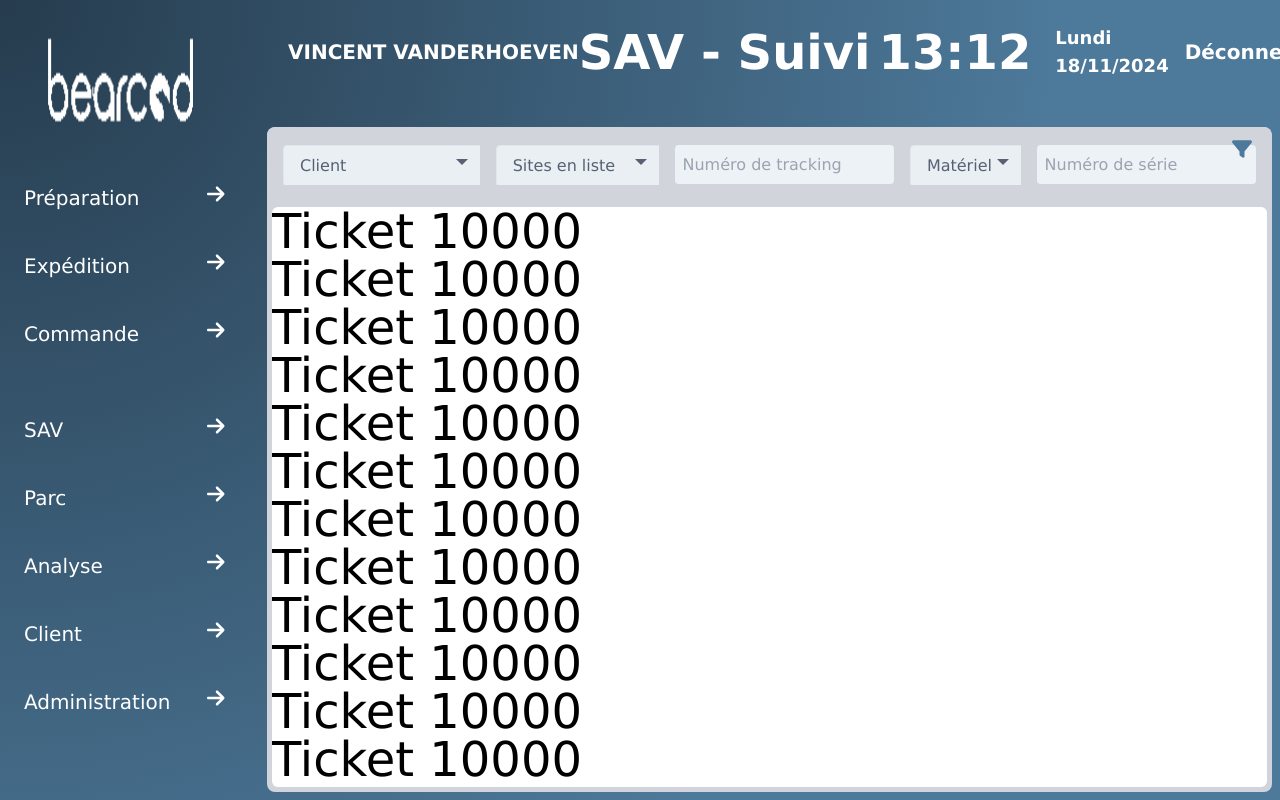
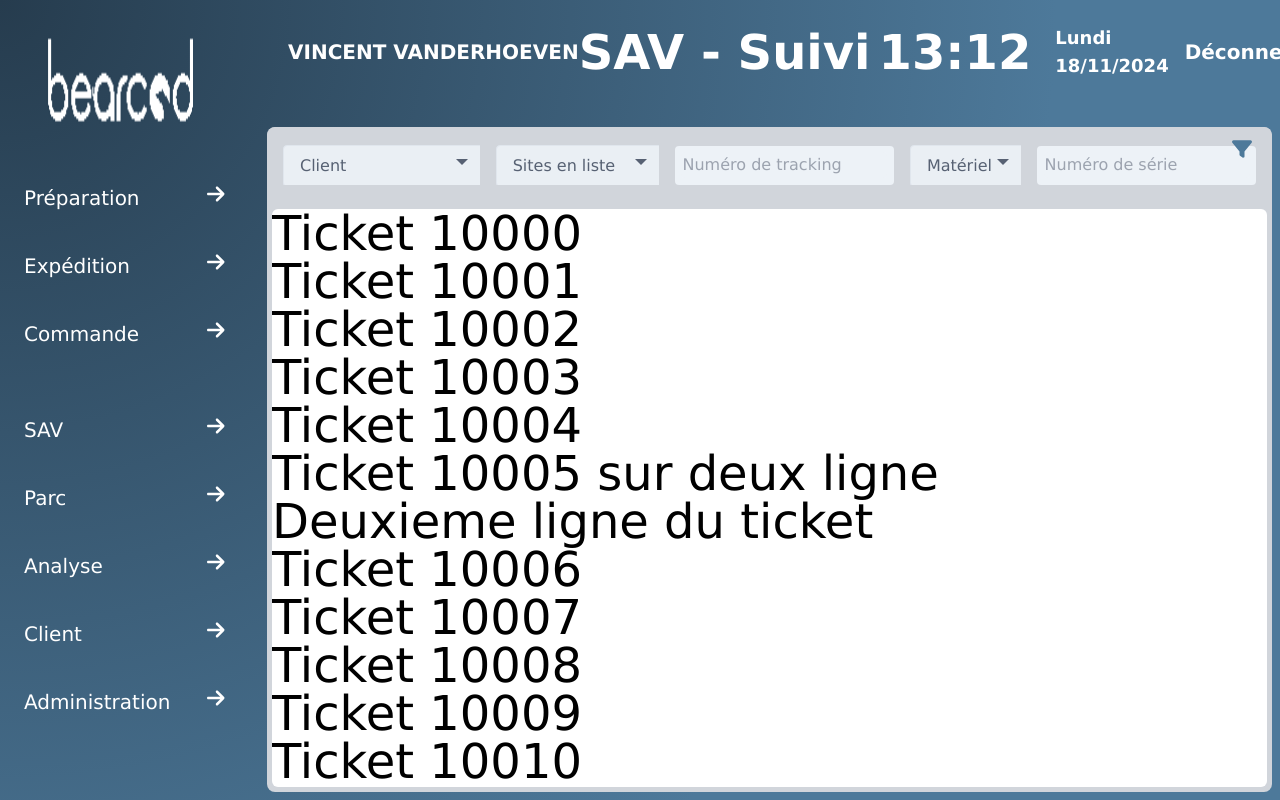
Before and after one commit to Loddfafnir12/MaquetteExtranet, a React (Vite) app: page / in a window 1280 px wide. Built offline with nearby package versions, Linux system fonts and the light colour scheme; the HTML template or start-up script is replaced by a standard one.

Commit message:
ajout d'animation sur les ticket

```diff
--- a/src/components/Appcontainer/Appcontainer.css
+++ b/src/components/Appcontainer/Appcontainer.css
@@ -130,8 +130,13 @@
 .Contenu-Contenu::-webkit-scrollbar-thumb:hover {
   background: #4d799a; /* Darker handle color on hover */
 }
+.Ticket{
+
+}
 .Ticket:hover {
-  background-color: lightgray;
+  @apply transition-all duration-500 scale-100 rounded-sm shadow-lg;
+  background-color: #263c4e;
+  color: white;
 }
 
 @media (max-width: 480px) {
--- a/src/components/Appcontainer/Appcontainer.jsx
+++ b/src/components/Appcontainer/Appcontainer.jsx
@@ -184,39 +184,23 @@ const Appcontainer = () => {
         className="Contenu-Contenu"
       >
         <div className="Ticket"> <p>Ticket 10000</p></div>
-        <p>Ticket 10000</p>
-        <p>Ticket 10000</p>
-        <p>Ticket 10000</p>
-        <p>Ticket 10000</p>
-        <p>Ticket 10000</p>
-        <p>Ticket 10000</p>
-        <p>Ticket 10000</p>
-        <p>Ticket 10000</p>
-        <p>Ticket 10000</p>
-        <p>Ticket 10000</p>
-        <p>Ticket 10000</p>
-        <p>Ticket 10000</p>
-        <p>Ticket 10000</p>
-        <p>Ticket 10000</p>
-        <p>Ticket 10000</p>
-        <p>Ticket 10000</p>
-        <p>Ticket 10000</p>
-        <p>Ticket 10000</p>
-        <p>Ticket 10000</p>
-        <p>Ticket 10000</p>
-        <p>Ticket 10000</p>
-        <p>Ticket 10000</p>
-        <p>Ticket 10000</p>
-        <p>Ticket 10000</p>
-        <p>Ticket 10000</p>
-        <p>Ticket 10000</p>
-        <p>Ticket 10000</p>
-        <p>Ticket 10000</p>
-        <p>Ticket 10000</p>
-        <p>Ticket 10000</p>
-        <p>Ticket 10000</p>
-        <p>Ticket 10000</p>
-        <p>Ticket 10000</p>
+        <div className="Ticket"> <p>Ticket 10001</p></div>
+        <div className="Ticket"> <p>Ticket 10002</p></div>
+        <div className="Ticket"> <p>Ticket 10003</p></div>
+        <div className="Ticket"> <p>Ticket 10004</p></div>
+        <div className="Ticket"> <p>Ticket 10005 sur deux ligne</p><p>Deuxieme ligne du ticket</p></div>
+        <div className="Ticket"> <p>Ticket 10006</p></div>
+        <div className="Ticket"> <p>Ticket 10007</p></div>
+        <div className="Ticket"> <p>Ticket 10008</p></div>
+        <div className="Ticket"> <p>Ticket 10009</p></div>
+        <div className="Ticket"> <p>Ticket 10010</p></div>
+        <div className="Ticket"> <p>Ticket 10011</p></div>
+        <div className="Ticket"> <p>Ticket 10012</p></div>
+        <div className="Ticket"> <p>Ticket 10013</p></div>
+        <div className="Ticket"> <p>Ticket 10014</p></div>
+        <div className="Ticket"> <p>Ticket 10015</p></div>
+        <div className="Ticket"> <p>Ticket 10016</p></div>
+        <div className="Ticket"> <p>Ticket 10017</p></div>
       </div>
     </div>
   );
```
